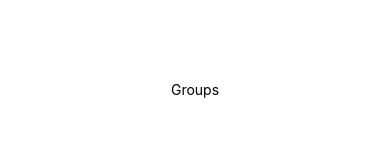
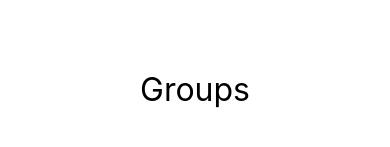
Before and after one commit to lucasivisson/ignite-teams, a React Native app: screen / in a window 390 px wide. Shown: the part 333-480 px from the top of the page. Built offline with nearby package versions, Linux system fonts and the light colour scheme.

Commit message:
✨ introduce styled components

```diff
--- a/package.json
+++ b/package.json
@@ -12,7 +12,8 @@
     "expo": "~49.0.13",
     "expo-status-bar": "~1.6.0",
     "react": "18.2.0",
-    "react-native": "0.72.5"
+    "react-native": "0.72.5",
+    "styled-components": "^6.0.8"
   },
   "devDependencies": {
     "@babel/core": "^7.20.0",
--- a/src/screens/Groups/index.tsx
+++ b/src/screens/Groups/index.tsx
@@ -1,10 +1,11 @@
-import { StyleSheet, Text, View } from "react-native";
+import { StyleSheet } from "react-native";
+import { Container, Title } from "./styles";
 
 export function Groups() {
   return (
-    <View style={styles.container}>
-      <Text>Groups</Text>
-    </View>
+    <Container style={styles.container}>
+      <Title>Groups</Title>
+    </Container>
   );
 }
 
--- /dev/null
+++ b/src/screens/Groups/styles.ts
@@ -0,0 +1,13 @@
+import styled from "styled-components/native";
+
+export const Container = styled.View`
+  flex: 1;
+  background-color: "#fff";
+  align-items: "center";
+  justify-content: "center";
+`;
+
+export const Title = styled.Text`
+  color: "#FFF";
+  font-size: 32;
+`;
```
Also changed, not shown: 1 other file (tests, documents, lock files or other folders).
